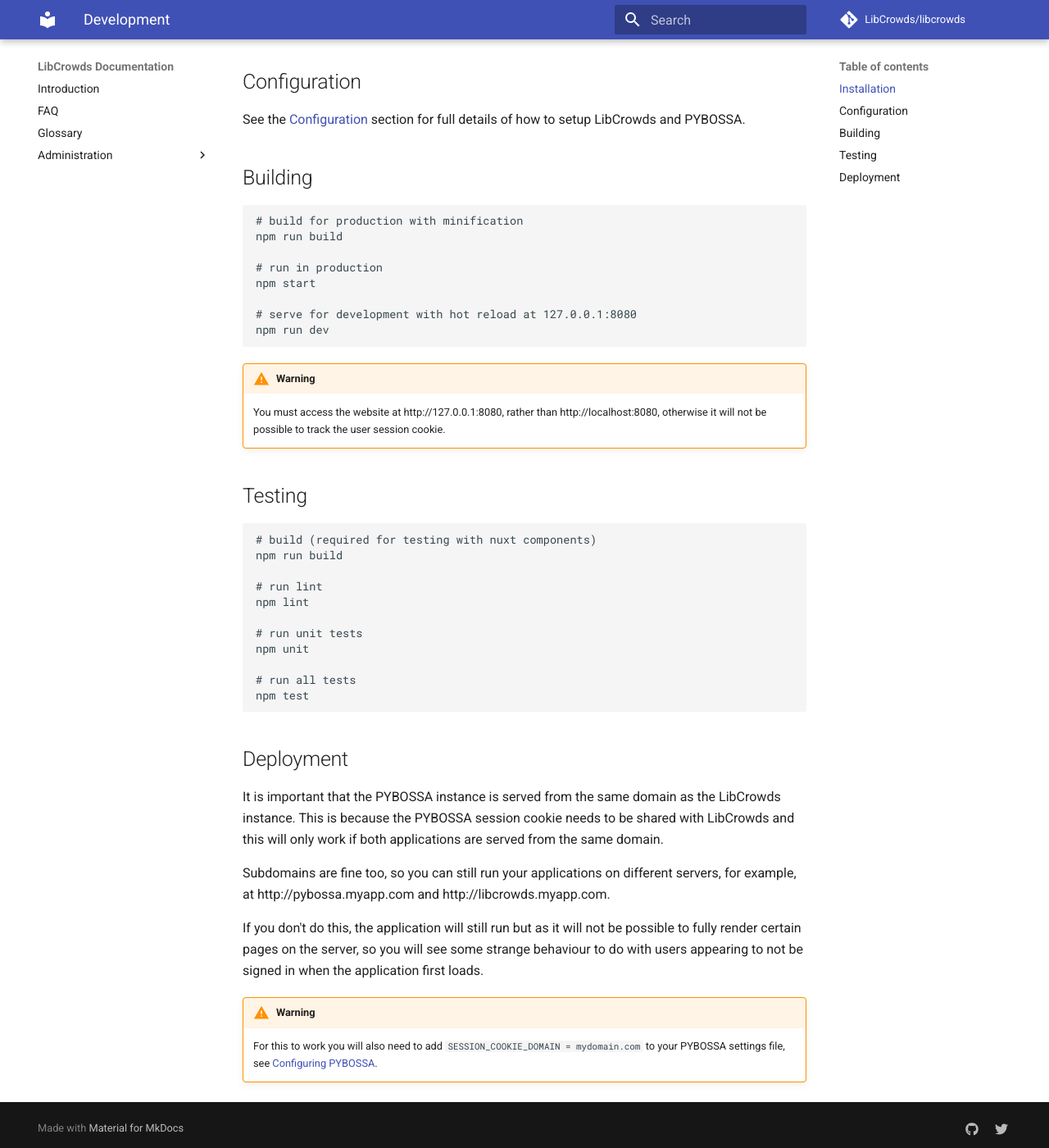
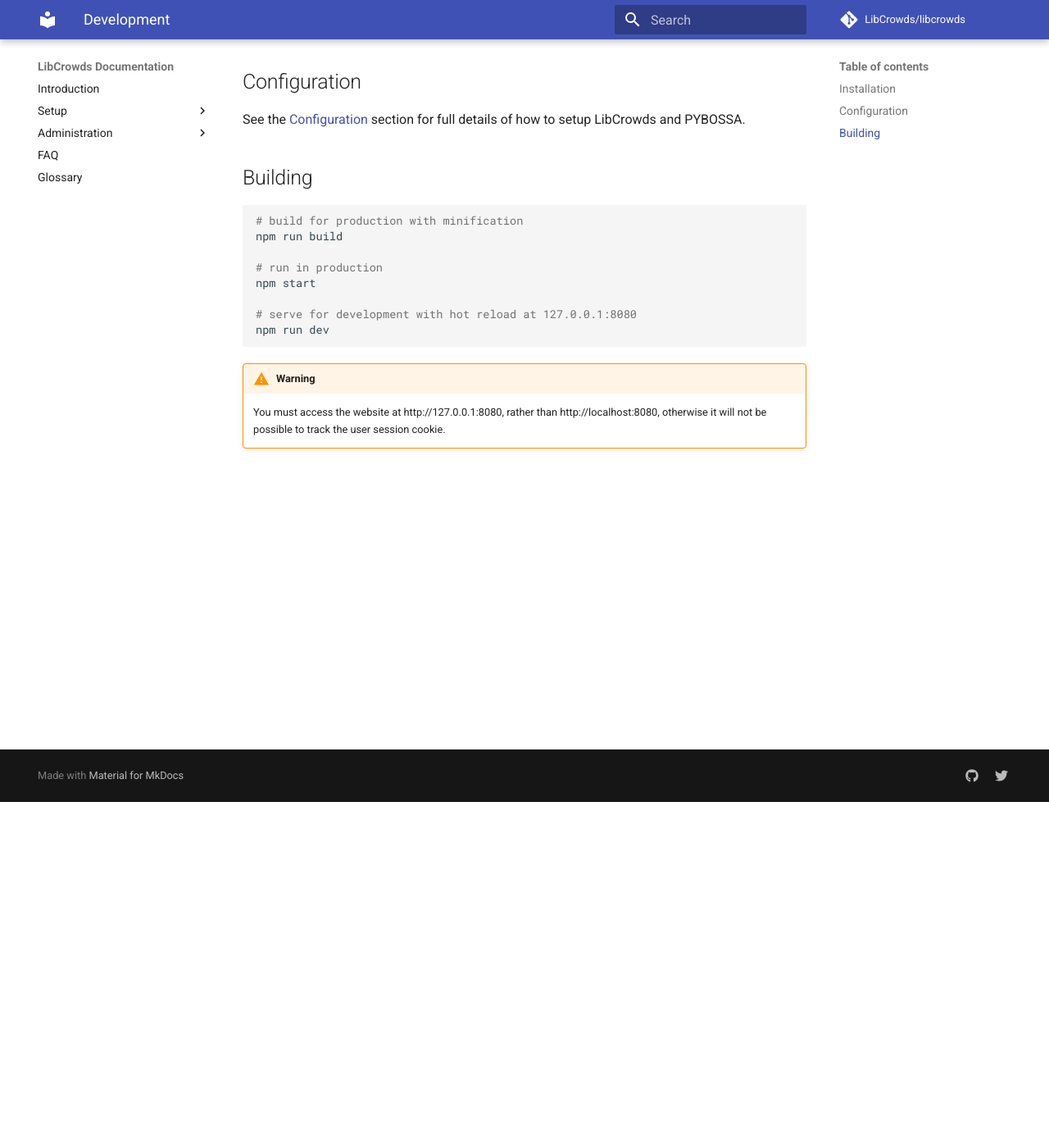
Before and after one commit to LibCrowds/docs, an MkDocs documentation site: the page built from docs/development.md, in a window 1280 px wide and 1400 px high, scrolled down 422 px. Shown: the whole window at 82% size. Built offline with MkDocs 1.6.1 and Material for MkDocs 9.7.7, drawn with Linux system fonts in a browser that asks for light colours; comment, search, counter and statistics services are not loaded; old or Windows-style settings are respelled for this version of MkDocs; some of the changed text lies outside the part shown.

Commit message:
Update setup docs

````diff
--- a/docs/development.md
+++ b/docs/development.md
@@ -37,39 +37,3 @@
     You must access the website at http://127.0.0.1:8080, rather than
     http://localhost:8080, otherwise it will not be possible to track the user
     session cookie.
-
-## Testing
-
-``` bash
-# build (required for testing with nuxt components)
-npm run build
-
-# run lint
-npm lint
-
-# run unit tests
-npm unit
-
-# run all tests
-npm test
-```
-
-## Deployment
-
-It is important that the PYBOSSA instance is served from the same domain as
-the LibCrowds instance. This is because the PYBOSSA session cookie needs to
-be shared with LibCrowds and this will only work if both applications are
-served from the same domain.
-
-Subdomains are fine too, so you can still run your applications on different
-servers, for example, at http://pybossa.myapp.com and http://libcrowds.myapp.com.
-
-If you don't do this, the application will still run but as it will not be
-possible to fully render certain pages on the server, so you will see some
-strange behaviour to do with users appearing to not be signed in when the
-application first loads.
-
-!!! warning
-    For this to work you will also need to add
-    `SESSION_COOKIE_DOMAIN = mydomain.com` to your PYBOSSA settings file,
-    see [Configuring PYBOSSA](configuration/pybossa.md).
--- a/mkdocs.yml
+++ b/mkdocs.yml
@@ -11,6 +11,7 @@
       link: 'https://twitter.com/LibCrowds'
 markdown_extensions:
   - admonition
+  - codehilite
   - toc:
       permalink: true
   - pymdownx.betterem:
@@ -18,8 +19,12 @@
   - pymdownx.details
 pages:
   - Introduction: 'index.md'
-  - FAQ: 'glossary.md'
-  - Glossary: 'glossary.md'
+  - Setup:
+    - Getting Started: 'setup/index.md'
+    - Configuring PYBOSSA: 'setup/configuring-pybossa.md'
+    - Configuring LibCrowds: 'setup/configuring-libcrowds.md'
+    - Deployment: 'setup/deployment.md'
+    - Testing: 'setup/testing.md'
   - Administration:
     - Collection Microsites:
       - New Collection: 'admin/collection/new.md'
@@ -47,3 +52,5 @@
       - Announcements: 'admin/site/announcements.md'
       - Background Jobs: 'admin/site/jobs.md'
       - User Management: 'admin/site/users.md'
+  - FAQ: 'glossary.md'
+  - Glossary: 'glossary.md'
````
Also changed, not shown: docs/setup/configuring-libcrowds.md (renamed from docs/configuration/libcrowds.md, +0 -2 lines), docs/setup/configuring-pybossa.md (renamed from docs/configuration/pybossa.md, +1 -3 lines), docs/setup/deployment.md (added, +213 -0 lines), docs/setup/index.md (added, +2 -0 lines), docs/setup/testing.md (added, +17 -0 lines).
